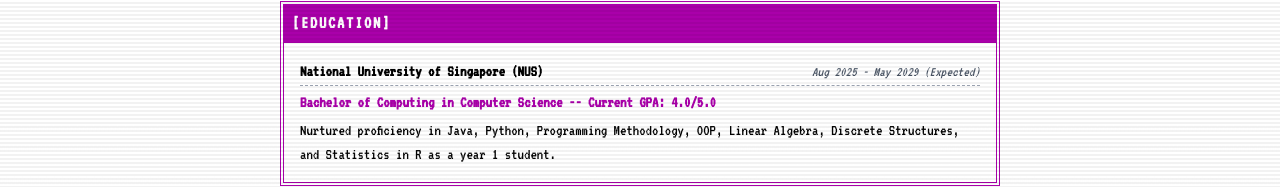
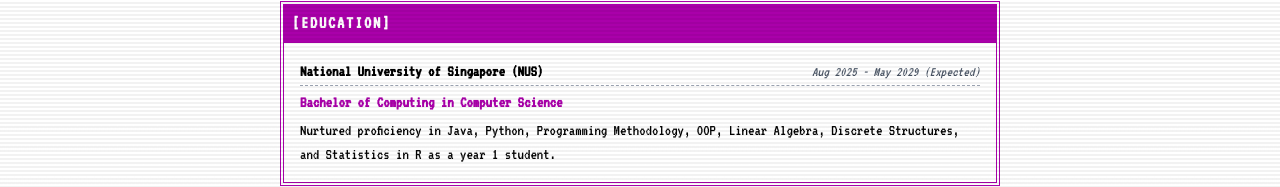
Before and after one commit to v1-nce/pwebsite, a Next.js app: page / in a window 1280 px wide. Shown: the part 456-643 px from the top of the page. Built offline with nearby package versions, Linux system fonts and the light colour scheme.

Commit message:
Edit GPA

```diff
--- a/src/app/page.tsx
+++ b/src/app/page.tsx
@@ -66,7 +66,7 @@
               <span className="text-xs md:text-sm italic text-gray-600 shrink-0 ml-2">Aug 2025 - May 2029 (Expected)</span>
             </div>
             <p className="text-sm md:text-base font-bold text-tos-purple">
-              Bachelor of Computing in Computer Science -- Current GPA: 4.0/5.0
+              Bachelor of Computing in Computer Science
             </p>
             <p className="text-sm md:text-base mt-1">
               Nurtured proficiency in Java, Python, Programming Methodology, OOP, Linear Algebra,
```
